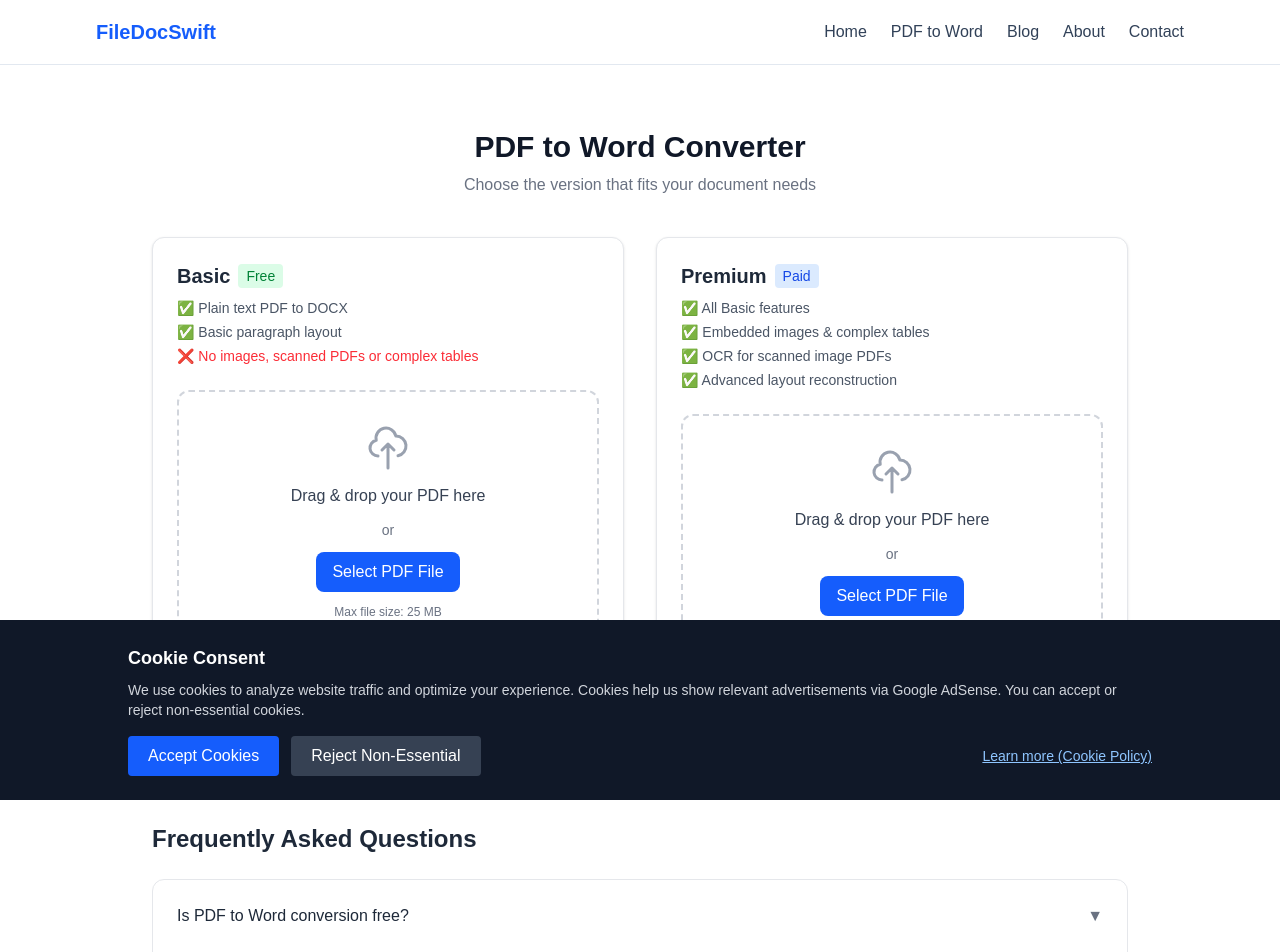
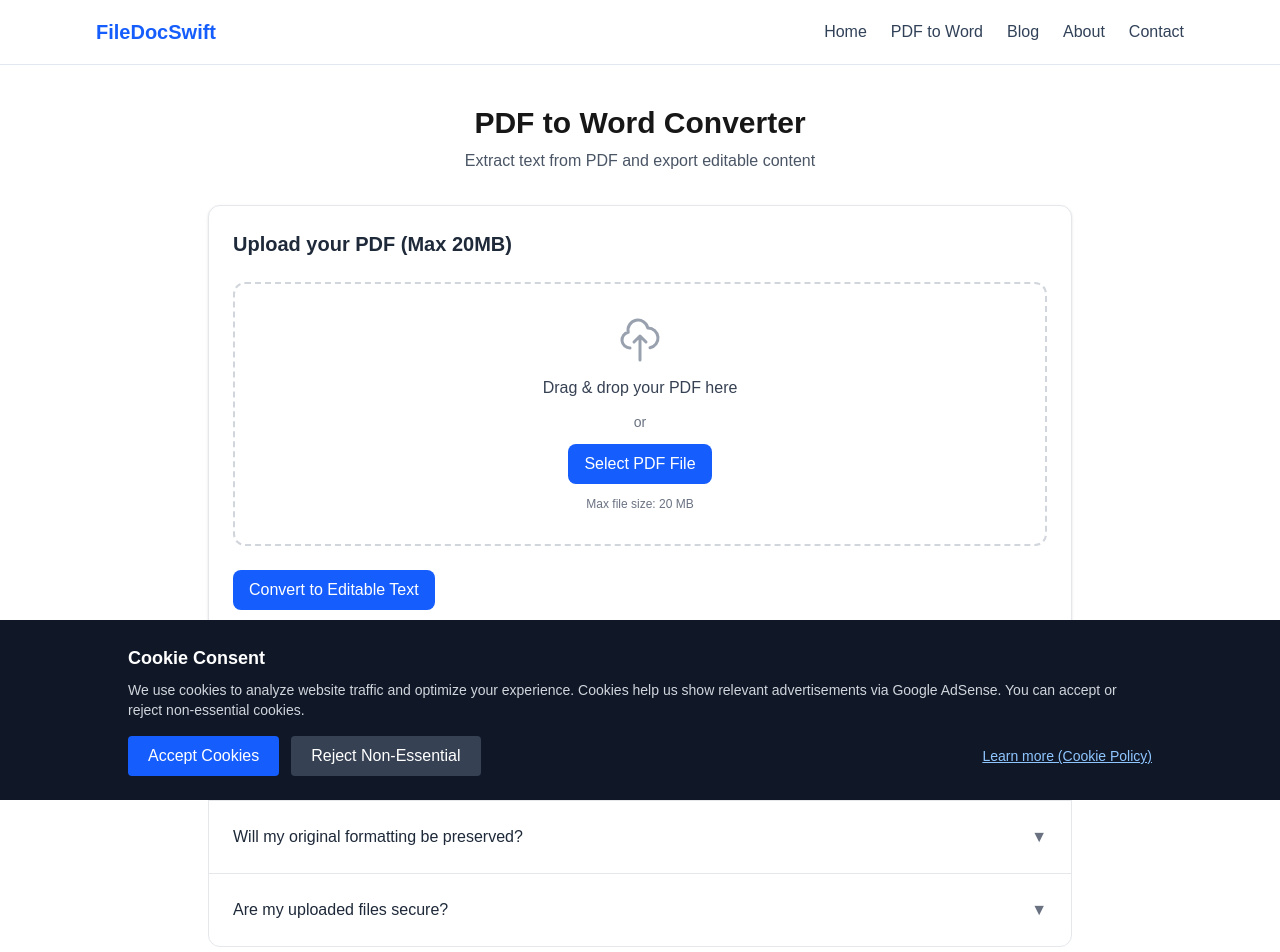
Before and after one commit to yrzhuang-max/my-next-site, a Next.js app in the folder my-next-site/: page /pdf-to-word in a window 1280 px wide. Shown: the top 952 px of the page. Built offline with nearby package versions, Linux system fonts and the light colour scheme.

Commit message:
fix FileUpload prop, pdf-to-word page

```diff
--- a/my-next-site/app/pdf-to-word/page.tsx
+++ b/my-next-site/app/pdf-to-word/page.tsx
@@ -1,167 +1,109 @@
 'use client';
-import { useState, useEffect } from 'react';
+import { useState } from 'react';
 import { Card, CardHeader, CardTitle, CardContent } from '@/components/Card';
 import Button from '@/components/Button';
 import FileUpload from '@/components/FileUpload';
 import FAQAccordion from '@/components/FAQAccordion';
 
-function AdUnit() {
-  const [canShowAd, setCanShowAd] = useState(false);
-  useEffect(() => {
-    const consent = localStorage.getItem('cookieConsent');
-    if (consent === 'accepted') setCanShowAd(true);
-  }, []);
-  if (!canShowAd) return null;
-  return (
-    <ins
-      className="adsbygoogle"
-      style={{ display: 'block' }}
-      data-ad-client="ca-pub-YOUR_PUB_ID"
-      data-ad-slot="YOUR_AD_SLOT_ID"
-      data-ad-format="auto"
-      data-full-width-responsive="true"
-    ></ins>
-  );
-}
-
 const faqList = [
   {
     question: "Is PDF to Word conversion free?",
-    answer: "Yes, our Basic version is free for text-only PDFs. Premium features require a paid subscription."
+    answer: "Yes, you can convert PDF to Word for free with basic limits. Large files may require longer processing time."
   },
   {
     question: "Will my original formatting be preserved?",
-    answer: "Basic version keeps plain text layout. Premium version supports images, tables and complex layout retention."
+    answer: "Our tool attempts to retain text, tables and basic layout. Complex graphics or scanned image-only PDFs may have formatting changes after conversion."
   },
   {
     question: "Are my uploaded files secure?",
-    answer: "Uploaded files are processed temporarily and not stored on our server."
-  },
-  {
-    question: "What file size limits apply?",
-    answer: "Both Basic and Premium support PDF files up to 25MB."
-  },
-  {
-    question: "Can I convert scanned PDF files?",
-    answer: "Scanned image PDFs require OCR, which is only available in our Premium plan."
+    answer: "Files are processed temporarily and deleted after conversion. We do not store your PDFs permanently."
   }
 ];
 
 export default function PdfToWordPage() {
-  // Basic
-  const [basicFile, setBasicFile] = useState<File | null>(null);
-  const [basicLoading, setBasicLoading] = useState(false);
-  const [basicErr, setBasicErr] = useState<string | null>(null);
+  const [file, setFile] = useState<File | null>(null);
+  const [loading, setLoading] = useState(false);
+  const [resultText, setResultText] = useState('');
+  const [error, setError] = useState('');
 
-  const handleBasicConvert = async () => {
-    if (!basicFile) return;
-    setBasicLoading(true);
-    setBasicErr(null);
+  const handleFileSelect = (selectedFile: File | null) => {
+    setError('');
+    setResultText('');
+    setFile(selectedFile);
+  };
+
+  const handleConvert = async () => {
+    if (!file) {
+      setError('Please select a PDF file first.');
+      return;
+    }
+    setLoading(true);
+    setError('');
     try {
-      const fd = new FormData();
-      fd.append('file', basicFile);
-      const res = await fetch('/api/pdf-to-word', {
+      const formData = new FormData();
+      formData.append('file', file);
+
+      const apiUrl = process.env.PDF_EXTRACT_API;
+      const res = await fetch(`${apiUrl}/extract-text`, {
         method: 'POST',
-        body: fd
+        body: formData
       });
+
       if (!res.ok) {
-        const json = await res.json();
-        setBasicErr(json.error || 'Convert failed');
-        return;
+        throw new Error('Conversion failed, please try again.');
       }
-      const blob = await res.blob();
-      const url = URL.createObjectURL(blob);
-      const a = document.createElement('a');
-      a.href = url;
-      a.download = `${basicFile.name.replace(/\.pdf$/i, '')}.docx`;
-      a.click();
-      URL.revokeObjectURL(url);
-    } catch (e) {
-      setBasicErr('Request error');
+      const json = await res.json();
+      setResultText(json.text || '');
+    } catch (err: unknown) {
+      if (err instanceof Error) {
+        setError(err.message);
+      } else {
+        setError('Something went wrong.');
+      }
     } finally {
-      setBasicLoading(false);
+      setLoading(false);
     }
   };
 
-  const resetBasic = () => {
-    setBasicFile(null);
-    setBasicErr(null);
-  };
+  return (
+    <main className="max-w-4xl mx-auto px-4 py-10">
+      <h1 className="text-3xl font-bold text-center mb-2">PDF to Word Converter</h1>
+      <p className="text-gray-600 text-center mb-8">Extract text from PDF and export editable content</p>
 
-  return (
-    <main className="py-12 md:py-16">
-      <div className="max-w-5xl mx-auto px-4 sm:px-6">
-        <div className="text-center mb-10">
-          <h1 className="text-3xl font-bold text-gray-900">PDF to Word Converter</h1>
-          <p className="text-gray-500 mt-2">Choose the version that fits your document needs</p>
-        </div>
+      <Card>
+        <CardHeader>
+          <CardTitle>Upload your PDF (Max 20MB)</CardTitle>
+        </CardHeader>
+        <CardContent className="space-y-6">
+          <FileUpload
+            onFileSelect={handleFileSelect}
+            accept=".pdf"
+            maxSizeMB={20}
+          />
+          {file && <p className="text-sm text-gray-700">Selected: {file.name} ({(file.size / 1024 / 1024).toFixed(2)} MB)</p>}
 
-        <div className="grid md:grid-cols-2 gap-8">
-          {/* Basic */}
-          <Card>
-            <CardHeader>
-              <CardTitle className="flex items-center gap-2">
-                Basic
-                <span className="text-sm font-normal bg-green-100 text-green-700 px-2 py-0.5 rounded">Free</span>
-              </CardTitle>
-              <div className="mt-2 text-sm text-gray-600 space-y-1">
-                <p>✅ Plain text PDF to DOCX</p>
-                <p>✅ Basic paragraph layout</p>
-                <p className="text-red-500">❌ No images, scanned PDFs or complex tables</p>
-              </div>
-            </CardHeader>
-            <CardContent>
-              <div className="space-y-6">
-                <FileUpload onFileSelect={setBasicFile} maxSizeMB={25} />
-                {basicErr && (
-                  <div className="p-3 bg-red-50 border border-red-200 rounded-md">
-                    <p className="text-red-600 text-sm">{basicErr}</p>
-                  </div>
-                )}
-                <div className="flex flex-wrap gap-3">
-                  <Button onClick={handleBasicConvert} disabled={!basicFile || basicLoading}>
-                    {basicLoading ? 'Processing...' : 'Convert to Word'}
-                  </Button>
-                  {(basicFile || basicErr) && (
-                    <Button variant="outline" onClick={resetBasic}>
-                      New Conversion
-                    </Button>
-                  )}
-                </div>
-              </div>
-            </CardContent>
-          </Card>
+          {error && <p className="text-red-600 text-sm">{error}</p>}
 
-          {/* Premium（占位，后面你再加Premium接口） */}
-          <Card className="border-blue-400 bg-blue-50">
-            <CardHeader>
-              <CardTitle className="flex items-center gap-2">
-                Premium
-                <span className="text-sm font-normal bg-blue-100 text-blue-700 px-2 py-0.5 rounded">Paid</span>
-              </CardTitle>
-              <div className="mt-2 text-sm text-gray-600 space-y-1">
-                <p>✅ All Basic features</p>
-                <p>✅ Embedded images & complex tables</p>
-                <p>✅ OCR for scanned image PDFs</p>
-                <p>✅ Advanced layout reconstruction</p>
-              </div>
-            </CardHeader>
-            <CardContent>
-              <div className="space-y-6">
-                <FileUpload onFileSelect={() => {}} maxSizeMB={25} />
-                <div className="flex flex-wrap gap-3">
-                  <Button disabled>Coming Soon</Button>
-                </div>
-              </div>
-            </CardContent>
-          </Card>
-        </div>
+          <Button onClick={handleConvert} disabled={loading}>
+            {loading ? 'Converting...' : 'Convert to Editable Text'}
+          </Button>
 
-        {/* <AdUnit /> */}
-        <div className="mt-14">
-          <h2 className="text-2xl font-bold text-gray-800 mb-6">Frequently Asked Questions</h2>
-          <FAQAccordion items={faqList} />
-        </div>
+          {resultText && (
+            <div>
+              <h3 className="font-semibold mb-2">Extracted Content:</h3>
+              <textarea
+                readOnly
+                value={resultText}
+                className="w-full h-72 border p-3 rounded-md resize-y"
+              />
+            </div>
+          )}
+        </CardContent>
+      </Card>
+
+      <div className="mt-12">
+        <h2 className="text-xl font-semibold mb-4">FAQs</h2>
+        <FAQAccordion items={faqList} />
       </div>
     </main>
   );
--- a/my-next-site/components/FileUpload.tsx
+++ b/my-next-site/components/FileUpload.tsx
@@ -8,7 +8,7 @@ interface FileUploadProps {
   onFileSelect: (file: File | null) => void;
 }
 export default function FileUpload({
-  maxSizeMB = 25,
+  maxSizeMB = 10,
   accept = 'application/pdf',
   onFileSelect,
 }: FileUploadProps) {
--- a/my-next-site/components/PdfConverter.tsx
+++ /dev/null
@@ -1,145 +0,0 @@
-'use client';
-import { useState, useCallback } from 'react';
-import { Card, CardHeader, CardTitle, CardContent } from '@/components/Card';
-import Button from '@/components/Button';
-import FileUpload from '@/components/FileUpload';
-
-type Props = {
-  title: string;
-  badgeText: string;
-  badgeColor: string;
-  supportNotes: string[];
-  onConvert?: () => Promise<void>;
-};
-
-export default function PdfConverter({ title, badgeText, badgeColor, supportNotes }: Props) {
-  const [file, setFile] = useState<File | null>(null);
-  const [converting, setConverting] = useState(false);
-  const [progress, setProgress] = useState(0);
-  const [downloadUrl, setDownloadUrl] = useState<string | null>(null);
-  const [error, setError] = useState<string | null>(null);
-
-  const runConvert = useCallback(async () => {
-    if (!file) return;
-    setConverting(true);
-    setProgress(0);
-    setDownloadUrl(null);
-    setError(null);
-    try {
-      // 全部库导入放在这里，且这个组件ssr=false
-      const pdfjsLib = await import('pdfjs-dist');
-      pdfjsLib.GlobalWorkerOptions.workerSrc = 'https://unpkg.com/pdfjs-dist@4.8.69/build/pdf.worker.min.mjs';
-      const { Document, Packer, Paragraph } = await import('docx');
-
-      // 图片检测
-      const arrayBuffer = await file.arrayBuffer();
-      const pdf = await pdfjsLib.getDocument({ data: arrayBuffer }).promise;
-      const numPages = pdf.numPages;
-      let foundImage = false;
-      outer: for (let pageIdx = 1; pageIdx <= numPages; pageIdx++) {
-        const page = await pdf.getPage(pageIdx);
-        const ops = await page.getOperatorList();
-        for (let i = 0; i < ops.fnArray.length; i++) {
-          const fn = ops.fnArray[i];
-          if (fn === pdfjsLib.OPS.paintImageXObject || fn === pdfjsLib.OPS.paintImageMaskXObject) {
-            foundImage = true;
-            break outer;
-          }
-        }
-      }
-      if (foundImage) {
-        setError("This PDF contains images or embedded graphics. Basic version only supports pure text PDFs. Please use Premium.");
-        return;
-      }
-
-      // 提取文本
-      const paragraphs: InstanceType<typeof Paragraph>[] = [];
-      for (let i = 1; i <= numPages; i++) {
-        setProgress(25 + ((i / numPages) * 60));
-        const page = await pdf.getPage(i);
-        const textContent = await page.getTextContent();
-        const pageText = textContent.items.map((it: any) => it.str).join(' ');
-        paragraphs.push(new Paragraph(pageText));
-      }
-      setProgress(90);
-      const doc = new Document({ sections: [{ children: paragraphs }] });
-      const blob = await Packer.toBlob(doc);
-      const url = URL.createObjectURL(blob);
-      setDownloadUrl(url);
-      setProgress(100);
-    } catch (err) {
-      console.error(err);
-      setError("PDF parse failed. This file may be encrypted or corrupted.");
-    } finally {
-      setConverting(false);
-    }
-  }, [file]);
-
-  const handleDownload = () => {
-    if (!downloadUrl || !file) return;
-    const a = document.createElement('a');
-    a.href = downloadUrl;
-    a.download = `${file.name.replace(/\.pdf$/i, '')}.docx`;
-    document.body.appendChild(a);
-    a.click();
-    a.remove();
-  };
-
-  const reset = () => {
-    setFile(null);
-    setConverting(false);
-    setProgress(0);
-    setDownloadUrl(null);
-    setError(null);
-  };
-
-  return (
-    <Card>
-      <CardHeader>
-        <CardTitle className="flex items-center gap-2">
-          {title}
-          <span className={`text-sm font-normal px-2 py-0.5 rounded ${badgeColor}`}>{badgeText}</span>
-        </CardTitle>
-        <div className="mt-2 text-sm text-gray-600 space-y-1">
-          {supportNotes.map((note, idx) => <p key={idx}>{note}</p>)}
-        </div>
-      </CardHeader>
-      <CardContent>
-        <div className="space-y-6">
-          <FileUpload onFileSelect={setFile} maxSizeMB={25} />
-          {converting && (
-            <div className="space-y-2">
-              <div className="w-full bg-gray-200 rounded-full h-3">
-                <div
-                  className="bg-blue-600 h-3 rounded-full transition-all duration-200"
-                  style={{ width: `${progress}%` }}
-                />
-              </div>
-              <p className="text-sm text-gray-600">Processing: {progress}%</p>
-            </div>
-          )}
-          {error && (
-            <div className="p-3 bg-red-50 border border-red-200 rounded-md">
-              <p className="text-red-600 text-sm font-medium">{error}</p>
-            </div>
-          )}
-          <div className="flex flex-wrap gap-3">
-            <Button onClick={runConvert} disabled={!file || converting}>
-              Convert to Word
-            </Button>
-            {downloadUrl && (
-              <Button variant="secondary" onClick={handleDownload}>
-                Download DOCX
-              </Button>
-            )}
-            {(downloadUrl || error) && (
-              <Button variant="outline" onClick={reset}>
-                New Conversion
-              </Button>
-            )}
-          </div>
-        </div>
-      </CardContent>
-    </Card>
-  );
-}
--- a/my-next-site/next.config.ts
+++ b/my-next-site/next.config.ts
@@ -1,6 +1,5 @@
 import type { NextConfig } from "next";
 const nextConfig: NextConfig = {
-  /* config options here */
   experimental: {
     agentFeedback: true,
   },
@@ -14,5 +13,6 @@ const nextConfig: NextConfig = {
       },
     },
   },
+  serverExternalPackages: ["pdf-parse"]
 };
 export default nextConfig;
--- a/my-next-site/package.json
+++ b/my-next-site/package.json
@@ -10,9 +10,10 @@
   },
   "dependencies": {
     "@heroicons/react": "^2.2.0",
+    "@types/pdf-parse": "^1.1.5",
     "docx": "^9.13.0",
     "next": "16.4.2",
-    "pdfjs-dist": "^6.4.299",
+    "pdf-parse": "^2.4.5",
     "react": "19.3.0",
     "react-dom": "19.3.0",
     "resend": "^6.34.1"
```
Also changed, not shown: my-next-site/app/api/pdf-to-word/route.ts (+31 -21 lines), 1 other file (tests, documents, lock files or other folders).
